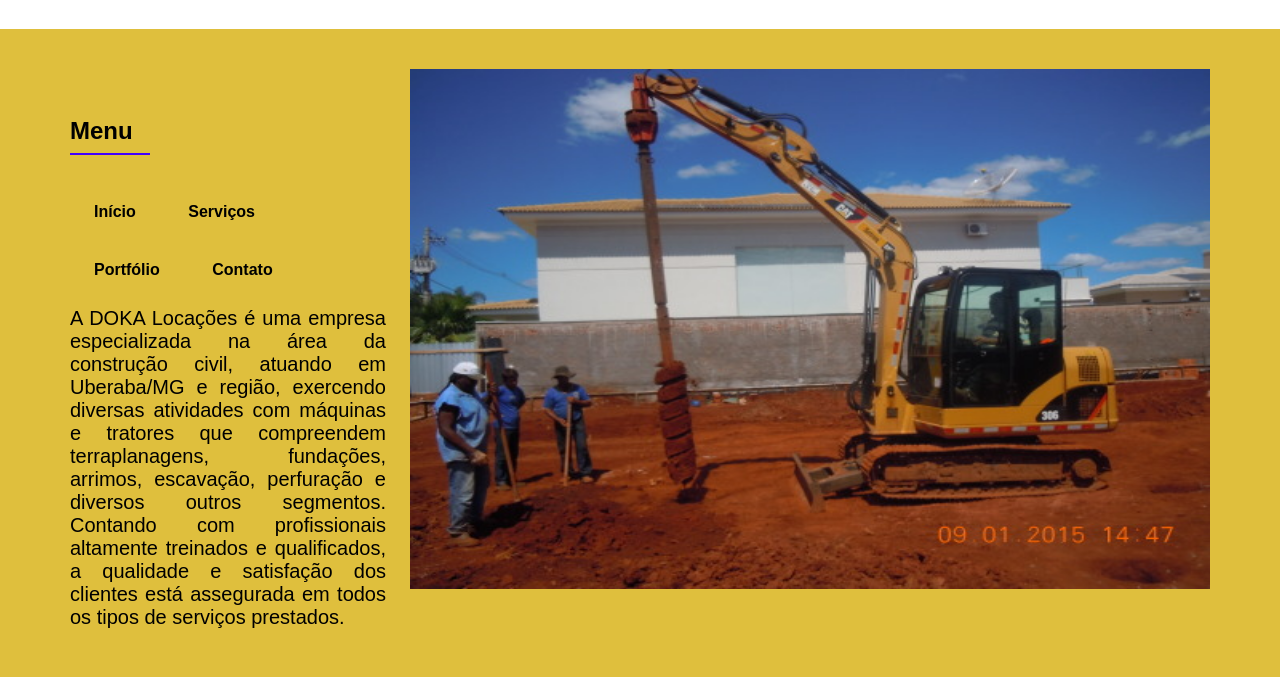
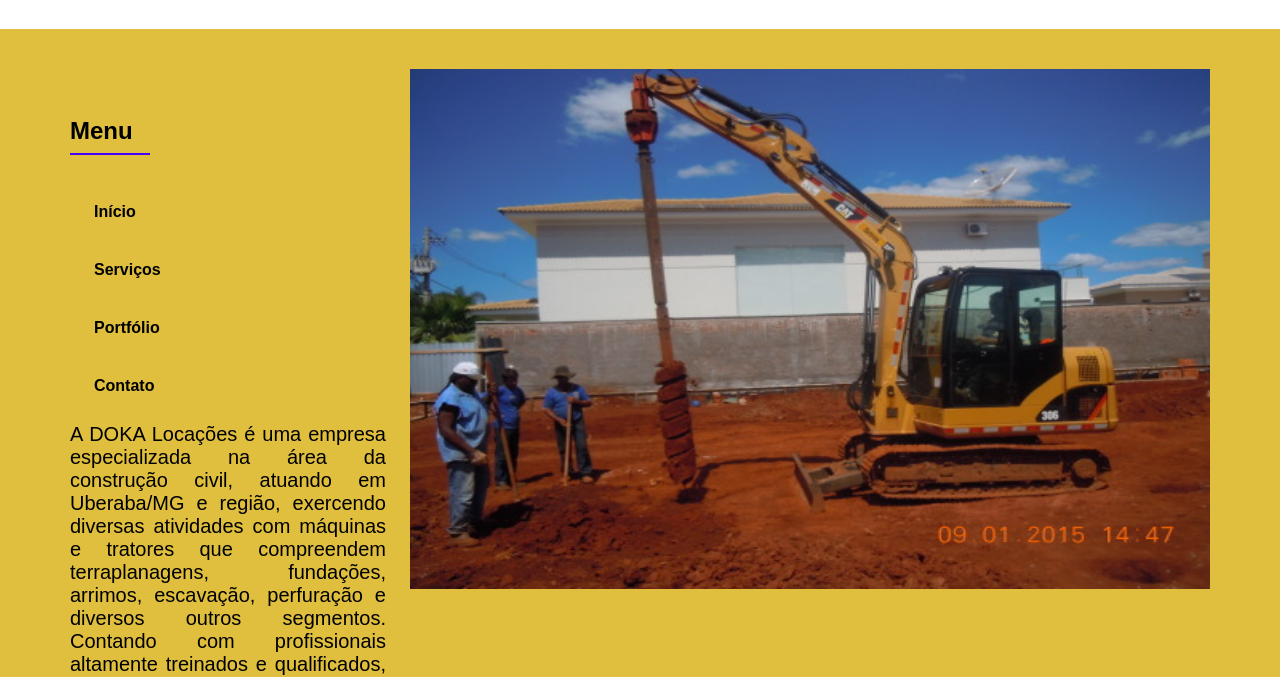
Before and after one commit to luanasar/brocas, a website: page index.html in a window 1280 px wide. Shown: the part 269-946 px from the top of the page. Drawn offline with Linux system fonts and the light colour scheme.

Commit message:
sdfrtghj

```diff
--- a/style.css
+++ b/style.css
@@ -63,13 +63,13 @@ main {
 
 .coluna-menor {
   margin-top: 48px;
-  width: 500px;
+  width: 388px;
   font-family: "Futura Bk BT", sans-serif;
 }
 
 .coluna-menor li {
   /* margin-top: 32px; */
-  display: block;
+  display: grid;
   text-align: left;
 }
 
```
